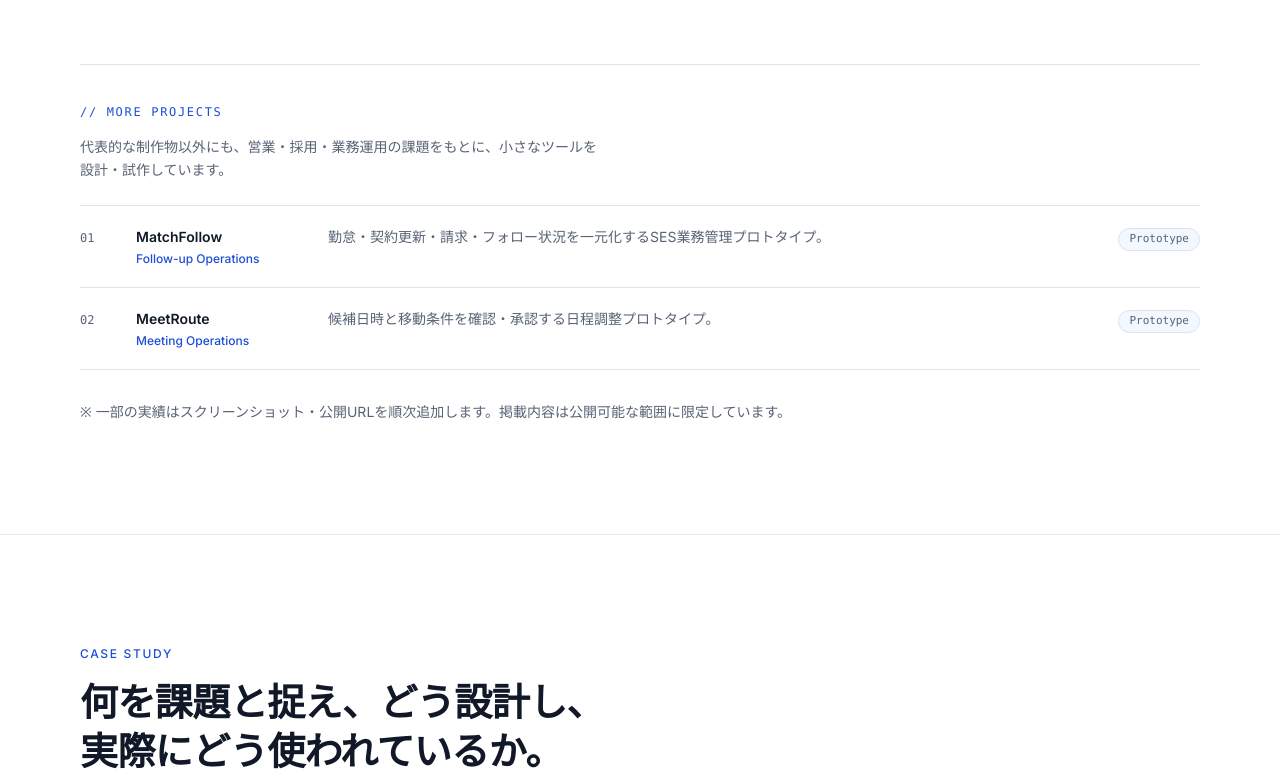
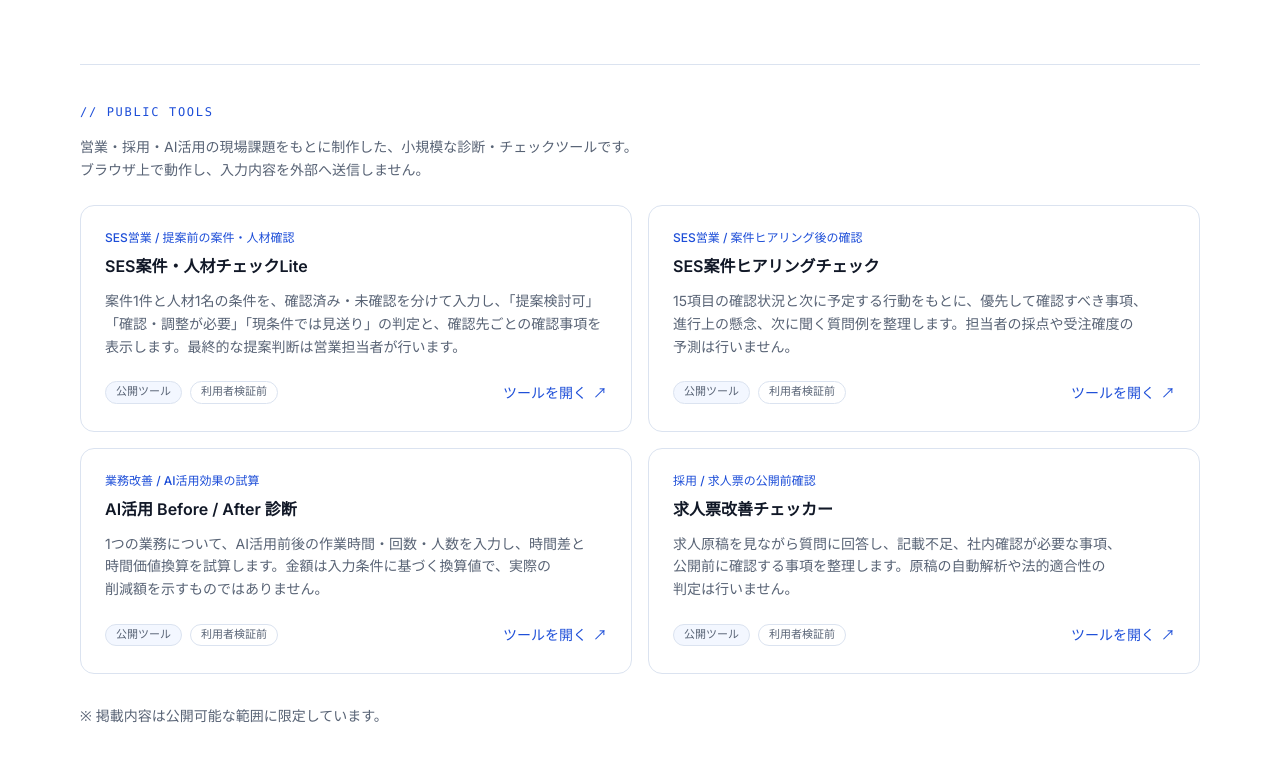
Before and after one commit to satochan-ai/satochan-portfolio, a Next.js app: page / in a window 1280 px wide. Shown: the part 4514-5285 px from the top of the page. Built offline with nearby package versions, Linux system fonts and the light colour scheme; no server answers.

Commit message:
feat: showcase four public tools on portfolio
Co-Authored-By: Claude Opus 5.5 <noreply@anthropic.com>

```diff
--- a/src/components/sections/SelectedWorks.tsx
+++ b/src/components/sections/SelectedWorks.tsx
@@ -4,13 +4,13 @@ import { Section } from "@/components/ui/Section";
 import { StatusBadge } from "@/components/ui/StatusBadge";
 import { Tag } from "@/components/ui/Tag";
 import {
-  supportingProjects,
+  publicTools,
   works,
   type MiniCase as MiniCaseData,
   type Work,
 } from "@/content/works";
 
-/** PROBLEM → APPROACH → CHANGED STATE の要約。compact指定でMore Projects向けに視覚強度を下げる。 */
+/** PROBLEM → APPROACH → CHANGED STATE の要約。compact指定でカード内向けに視覚強度を下げる。 */
 function MiniCase({
   data,
   compact,
@@ -301,82 +301,59 @@ function FeaturedWorkCard({ work }: { work: Work }) {
 }
 
 /**
- * Selected Works の従属コンテンツ。画像やカードを使わず、行として静かに並べることで
- * Featured / Secondary Works の主役性を崩さない。
+ * Selected Works の従属コンテンツ。実際に公開している小規模ツールを、
+ * 画像なしの軽いカードで並べて Featured / Secondary Works の主役性を崩さない。
  */
-function MoreProjects() {
+function PublicTools() {
   return (
     <div className="mt-14 border-t border-line pt-10 sm:mt-16">
       <h3 className="font-mono text-eyebrow font-medium uppercase text-accent">
-        {"// More Projects"}
+        {"// Public Tools"}
       </h3>
       <p className="mt-4 max-w-prose text-sm leading-relaxed text-muted [word-break:auto-phrase]">
-        代表的な制作物以外にも、営業・採用・業務運用の課題をもとに、小さなツールを設計・試作しています。
+        営業・採用・AI活用の現場課題をもとに制作した、小規模な診断・チェックツールです。ブラウザ上で動作し、入力内容を外部へ送信しません。
       </p>
 
-      <ul className="mt-6 border-t border-line">
-        {supportingProjects.map((project, index) => (
-          <li
-            key={project.slug}
-            className="scroll-mt-24 border-b border-line py-5"
-          >
-            <div className="grid gap-x-6 gap-y-2 lg:grid-cols-[2rem_10.5rem_1fr_auto] lg:items-baseline lg:gap-y-0">
-              <span aria-hidden className="font-mono text-xs text-muted">
-                {String(index + 1).padStart(2, "0")}
+      <ul className="mt-6 grid gap-4 sm:grid-cols-2">
+        {publicTools.map((tool) => (
+          <li key={tool.slug}>
+            <article className="work-card flex h-full flex-col rounded-card border border-line bg-bg p-5 transition-[border-color,box-shadow] duration-200 hover:border-fg/40 hover:shadow-[0_6px_16px_rgb(14_16_19/0.06)] sm:p-6">
+              <p className="text-xs font-medium text-accent [word-break:auto-phrase]">
+                {tool.usedFor}
+              </p>
+              <h4 className="mt-2 text-base font-semibold text-fg [word-break:auto-phrase]">
+                {tool.title}
+              </h4>
+              <p className="mt-3 text-sm leading-relaxed text-muted [word-break:auto-phrase]">
+                {tool.description}
+              </p>
+
+              <div className="mt-auto flex flex-wrap items-center justify-between gap-x-4 gap-y-3 pt-5">
+                <div className="flex flex-wrap gap-2">
+                  <span className="inline-flex items-center rounded-full border border-line bg-surface px-2.5 py-0.5 font-mono text-[0.6875rem] text-muted">
+                    {tool.statusLabel}
                   </span>
-
-              <div>
-                <h4 className="text-sm font-semibold text-fg">{project.title}</h4>
-                <p className="mt-1 text-xs font-medium text-accent">
-                  {project.category}
-                </p>
+                  {tool.statusNote && (
+                    <span className="inline-flex items-center rounded-full border border-line px-2.5 py-0.5 font-mono text-[0.6875rem] text-muted">
+                      {tool.statusNote}
+                    </span>
+                  )}
                 </div>
 
-              <p className="text-sm leading-relaxed text-muted">
-                {project.description}
-              </p>
-
-              <div className="flex flex-wrap items-center gap-x-4 gap-y-2 lg:justify-end">
-                <span className="inline-flex items-center rounded-full border border-line bg-surface px-2.5 py-0.5 font-mono text-[0.6875rem] text-muted">
-                  {project.statusLabel}
-                </span>
-
-                {project.demoHref && (
                 <a
-                    href={project.demoHref}
+                  href={tool.href}
                   target="_blank"
                   rel="noopener noreferrer"
-                    className="inline-flex items-center gap-1.5 text-xs font-medium text-accent hover:underline"
+                  className="inline-flex items-center gap-1.5 py-1 text-sm font-medium text-accent hover:underline"
                 >
-                    Live Demo
-                    <span className="sr-only">（{project.title}・別タブで開く）</span>
+                  ツールを開く
+                  <span className="sr-only">（{tool.title}・別タブで開く）</span>
                   <span aria-hidden className="work-card-arrow">
                     &#8599;
                   </span>
                 </a>
-                )}
-                {project.repoHref && (
-                  <a
-                    href={project.repoHref}
-                    target="_blank"
-                    rel="noopener noreferrer"
-                    className="inline-flex items-center gap-1.5 text-xs font-medium text-accent hover:underline"
-                  >
-                    GitHub
-                    <span className="sr-only">（{project.title}・別タブで開く）</span>
-                    <span aria-hidden className="work-card-arrow">
-                      &#8599;
-                    </span>
-                  </a>
-                )}
               </div>
-            </div>
-
-            {project.miniCase && (
-              <div className="lg:pl-[calc(2rem+1.5rem)]">
-                <MiniCase data={project.miniCase} compact />
-              </div>
-            )}
+            </article>
           </li>
         ))}
       </ul>
@@ -408,10 +385,10 @@ export function SelectedWorks() {
         ))}
       </ul>
 
-      <MoreProjects />
+      <PublicTools />
 
       <p className="mt-8 text-sm text-muted">
-        ※ 一部の実績はスクリーンショット・公開URLを順次追加します。掲載内容は公開可能な範囲に限定しています。
+        ※ 掲載内容は公開可能な範囲に限定しています。
       </p>
     </Section>
   );
--- a/src/content/works.ts
+++ b/src/content/works.ts
@@ -177,39 +177,63 @@ export const works: Work[] = [
   },
 ];
 
-export type SupportingProject = {
+export type PublicTool = {
   slug: string;
   title: string;
-  category: string;
+  /** 何の業務で使えるか。技術より先に見せる。 */
+  usedFor: string;
+  /** 公開版で動作を確認できた機能だけを書く。効果・導入実績は書かない。 */
   description: string;
-  /** 完成度を正直に伝えるラベル。Production の実績と誤認させない。 */
+  /** 公開状態。Live / Demo / Prototype とは別の区分として扱う。 */
   statusLabel: string;
-  /** 公開が確認できているものだけ設定する。未確認ならリンクを持たせない。 */
-  demoHref?: string;
-  repoHref?: string;
-  /** 代表的な事例のみ設定する要約。未実測の成果数値は含めない。 */
-  miniCase?: MiniCase;
+  /** 利用者検証の記録がないものは、その旨を補足する。 */
+  statusNote?: string;
+  href: string;
 };
 
 /**
- * Selected Works の従属コンテンツ。代表作ではなく、業務課題から試作したものを補足として並べる。
- * 未接続・将来機能は書かない。公開URLが確認できたものだけリンクを付ける。
+ * Selected Works の従属コンテンツ。実際に公開している小規模な診断・チェックツール。
+ * 公開URLと動作を確認できたものだけ載せる。試算・判定の結果を削減実績や効果として表現しない。
  */
-export const supportingProjects: SupportingProject[] = [
+export const publicTools: PublicTool[] = [
   {
-    slug: "matchfollow",
-    title: "MatchFollow",
-    category: "Follow-up Operations",
+    slug: "ses-check-lite",
+    title: "SES案件・人材チェックLite",
+    usedFor: "SES営業 / 提案前の案件・人材確認",
     description:
-      "勤怠・契約更新・請求・フォロー状況を一元化するSES業務管理プロトタイプ。",
-    statusLabel: "Prototype",
+      "案件1件と人材1名の条件を、確認済み・未確認を分けて入力し、「提案検討可」「確認・調整が必要」「現条件では見送り」の判定と、確認先ごとの確認事項を表示します。最終的な提案判断は営業担当者が行います。",
+    statusLabel: "公開ツール",
+    statusNote: "利用者検証前",
+    href: "https://ses-check-lite.pages.dev/",
   },
   {
-    slug: "meetroute",
-    title: "MeetRoute",
-    category: "Meeting Operations",
+    slug: "sales-hearing-check",
+    title: "SES案件ヒアリングチェック",
+    usedFor: "SES営業 / 案件ヒアリング後の確認",
     description:
-      "候補日時と移動条件を確認・承認する日程調整プロトタイプ。",
-    statusLabel: "Prototype",
+      "15項目の確認状況と次に予定する行動をもとに、優先して確認すべき事項、進行上の懸念、次に聞く質問例を整理します。担当者の採点や受注確度の予測は行いません。",
+    statusLabel: "公開ツール",
+    statusNote: "利用者検証前",
+    href: "https://sales-hearing-check.pages.dev/",
+  },
+  {
+    slug: "ai-before-after-diagnosis",
+    title: "AI活用 Before / After 診断",
+    usedFor: "業務改善 / AI活用効果の試算",
+    description:
+      "1つの業務について、AI活用前後の作業時間・回数・人数を入力し、時間差と時間価値換算を試算します。金額は入力条件に基づく換算値で、実際の削減額を示すものではありません。",
+    statusLabel: "公開ツール",
+    statusNote: "利用者検証前",
+    href: "https://ai-before-after-diagnosis.pages.dev/",
+  },
+  {
+    slug: "job-posting-checker",
+    title: "求人票改善チェッカー",
+    usedFor: "採用 / 求人票の公開前確認",
+    description:
+      "求人原稿を見ながら質問に回答し、記載不足、社内確認が必要な事項、公開前に確認する事項を整理します。原稿の自動解析や法的適合性の判定は行いません。",
+    statusLabel: "公開ツール",
+    statusNote: "利用者検証前",
+    href: "https://job-posting-checker.pages.dev/",
   },
 ];
```
Lines whose indentation alone changed are shown as unchanged.
